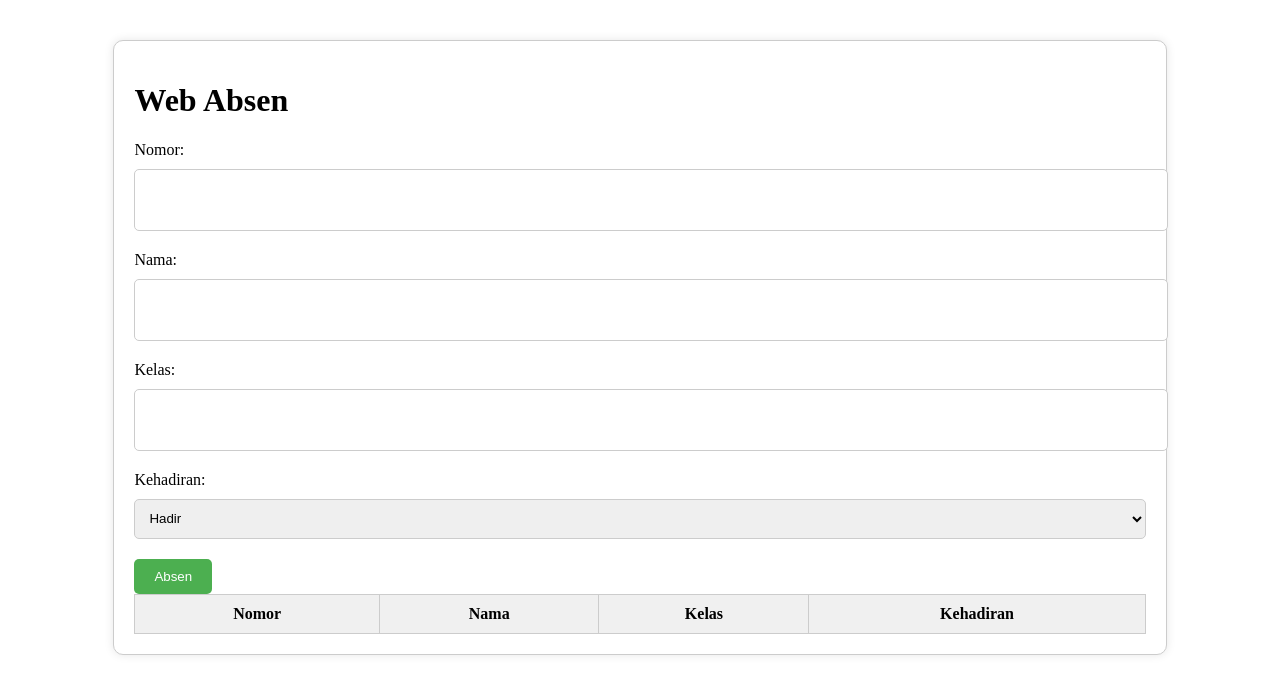
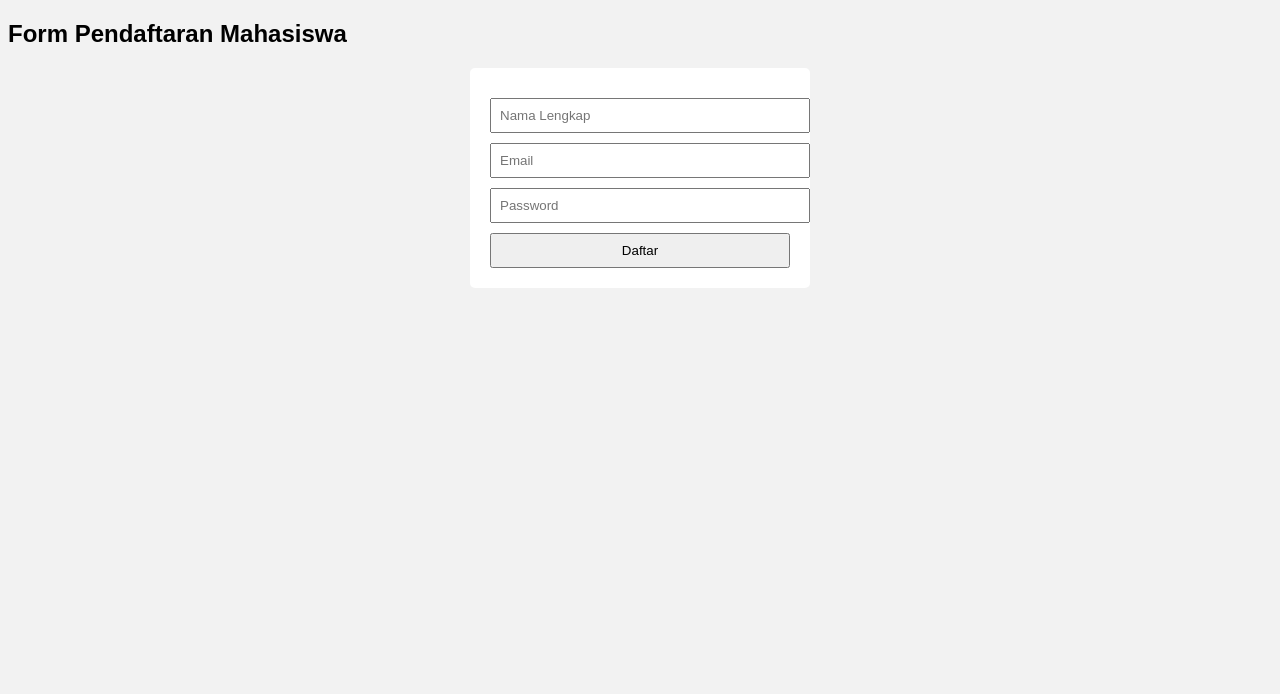
Before and after one commit to Rona20-ndp/ndp, a plain HTML site: page index.html in a window 1280 px wide. Drawn offline with Linux system fonts and the light colour scheme.

Commit message:
Add files via upload

```diff
--- a/index.html
+++ b/index.html
@@ -1,49 +1,21 @@
 <!DOCTYPE html>
-<html>
+<html lang="id">
 <head>
-    <title>Web Absen</title>
+    <meta charset="UTF-8">
+    <title>Form Pendaftaran Mahasiswa</title>
     <link rel="stylesheet" href="style.css">
-    <link rel="stylesheet" href="https://cdnjs.cloudflare.com/ajax/libs/font-awesome/5.15.3/css/all.min.css">
 </head>
 <body>
-    <div class="container">
-        <h1>Web Absen</h1>
-        <form id="absen-form">
-            <div class="form-group">
-                <label for="nomor">Nomor:</label>
-                <input type="number" id="nomor" name="nomor">
-            </div>
-            <div class="form-group">
-                <label for="nama">Nama:</label>
-                <input type="text" id="nama" name="nama">
-            </div>
-            <div class="form-group">
-                <label for="kelas">Kelas:</label>
-                <input type="text" id="kelas" name="kelas">
-            </div>
-            <div class="form-group">
-                <label for="kehadiran">Kehadiran:</label>
-                <select id="kehadiran" name="kehadiran">
-                    <option value="Hadir">Hadir</option>
-                    <option value="Tidak Hadir">Tidak Hadir</option>
-                </select>
-            </div>
-            <button type="submit" class="btn btn-primary">Absen</button>
-        </form>
-        <table id="tabel-absen">
-            <thead>
-                <tr>
-                    <th>Nomor</th>
-                    <th>Nama</th>
-                    <th>Kelas</th>
-                    <th>Kehadiran</th>
-                </tr>
-            </thead>
-            <tbody id="tabel-absen-body">
-            </tbody>
-        </table>
-    </div>
 
-    <script src="script.js"></script>
+<h2>Form Pendaftaran Mahasiswa</h2>
+
+<form onsubmit="return validasi()">
+    <input type="text" id="nama" placeholder="Nama Lengkap"><br>
+    <input type="email" id="email" placeholder="Email"><br>
+    <input type="password" id="password" placeholder="Password"><br>
+    <button type="submit">Daftar</button>
+</form>
+
+<script src="script.js"></script>
 </body>
 </html>
--- a/script.js
+++ b/script.js
@@ -1,37 +1,11 @@
-JavaScript (script.js)
+function validasi() {
+    let nama = document.getElementById("nama").value;
+    let email = document.getElementById("email").value;
+    let password = document.getElementById("password").value;
 
-const form = document.getElementById('absen-form');
-const tabelAbsenBody = document.getElementById('tabel-absen-body');
-
-let dataAbsen = [];
-
-form.addEventListener('submit', (e) => {
-    e.preventDefault();
-    const nomor = document.getElementById('nomor').value;
-    const nama = document.getElementById('nama').value;
-    const kelas = document.getElementById('kelas').value;
-    const kehadiran = document.getElementById('kehadiran').value;
-    const data = {
-        nomor: nomor,
-        nama: nama,
-        kelas: kelas,
-        kehadiran: kehadiran
-    };
-    dataAbsen.push(data);
-    tampilkanDataAbsen();
-    form.reset();
-});
-
-function tampilkanDataAbsen() {
-    tabelAbsenBody.innerHTML = '';
-    dataAbsen.forEach((data, index) => {
-        const row = document.createElement('tr');
-        row.innerHTML = `
-            <td>${data.nomor}</td>
-            <td>${data.nama}</td>
-            <td>${data.kelas}</td>
-            <td>${data.kehadiran}</td>
-        `;
-        tabelAbsenBody.appendChild(row);
-    });
+    if (nama === "" || email === "" || password === "") {
+        alert("Semua field harus diisi!");
+        return false;
+    }
+    return true;
 }
--- a/style.css
+++ b/style.css
@@ -1,59 +1,18 @@
-CSS (style.css)
-
 body {
-    font-family: Arial, sans-serif;
-    background-color: #f0f0f0;
+    font-family: Arial;
+    background-color: #f2f2f2;
 }
 
-.container {
-    width: 80%;
-    margin: 40px auto;
+form {
+    background: white;
     padding: 20px;
-    background-color: #fff;
-    border: 1px solid #ccc;
-    border-radius: 10px;
-    box-shadow: 0 0 10px rgba(0, 0, 0, 0.1);
-}
-
-.form-group {
-    margin-bottom: 20px;
-}
-
-.form-group label {
-    display: block;
-    margin-bottom: 10px;
-}
-
-.form-group input, .form-group select {
-    width: 100%;
-    height: 40px;
-    padding: 10px;
-    border: 1px solid #ccc;
+    width: 300px;
+    margin: auto;
     border-radius: 5px;
 }
 
-.btn {
-    padding: 10px 20px;
-    border: none;
-    border-radius: 5px;
-    cursor: pointer;
+input, button {
+    width: 100%;
+    padding: 8px;
+    margin-top: 10px;
 }
-
-.btn-primary {
-    background-color: #4CAF50;
-    color: #fff;
-}
-
-#tabel-absen {
-    width: 100%;
-    border-collapse: collapse;
-}
-
-#tabel-absen th, #tabel-absen td {
-    border: 1px solid #ccc;
-    padding: 10px;
-}
-
-#tabel-absen th {
-    background-color: #f0f0f0;
-}
```
